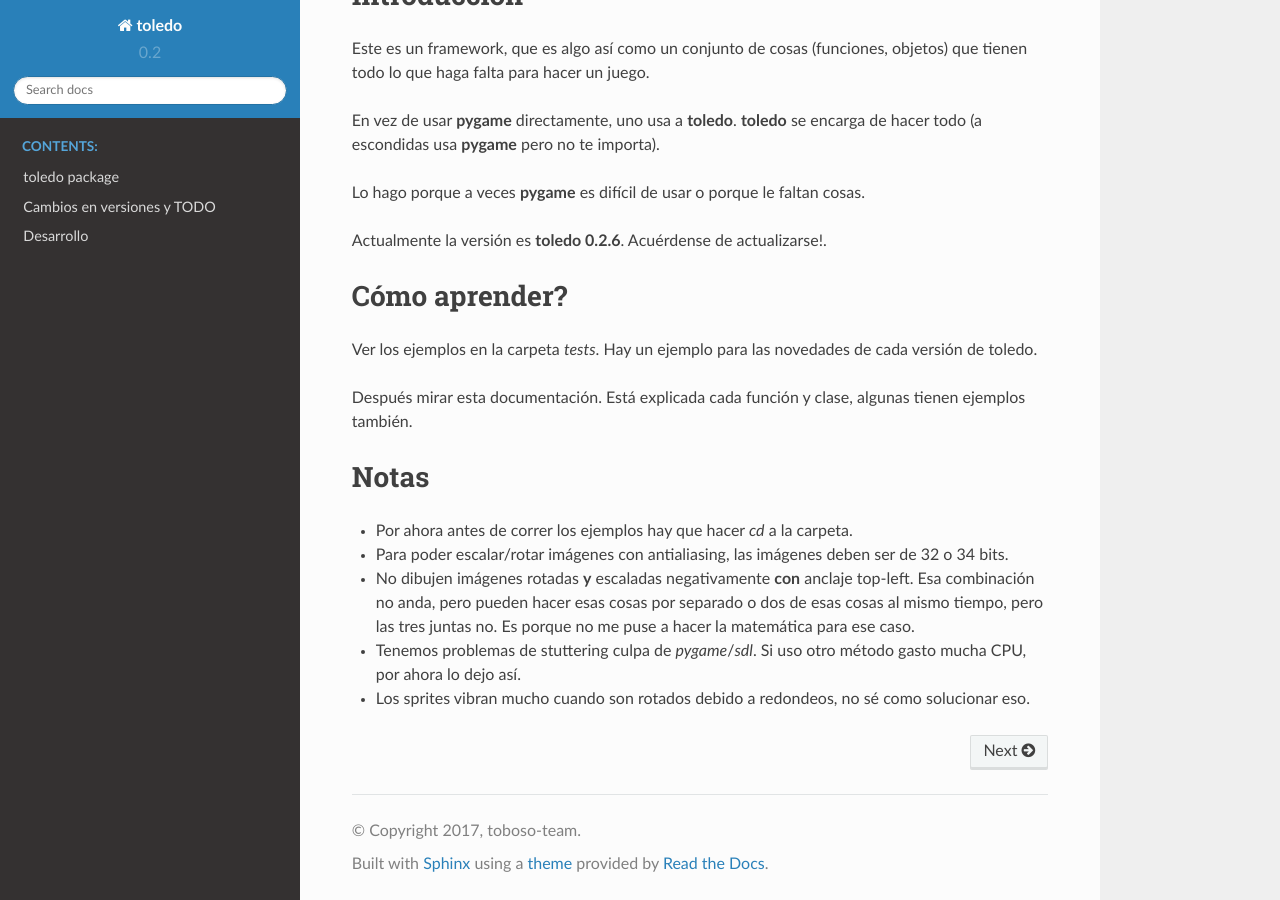
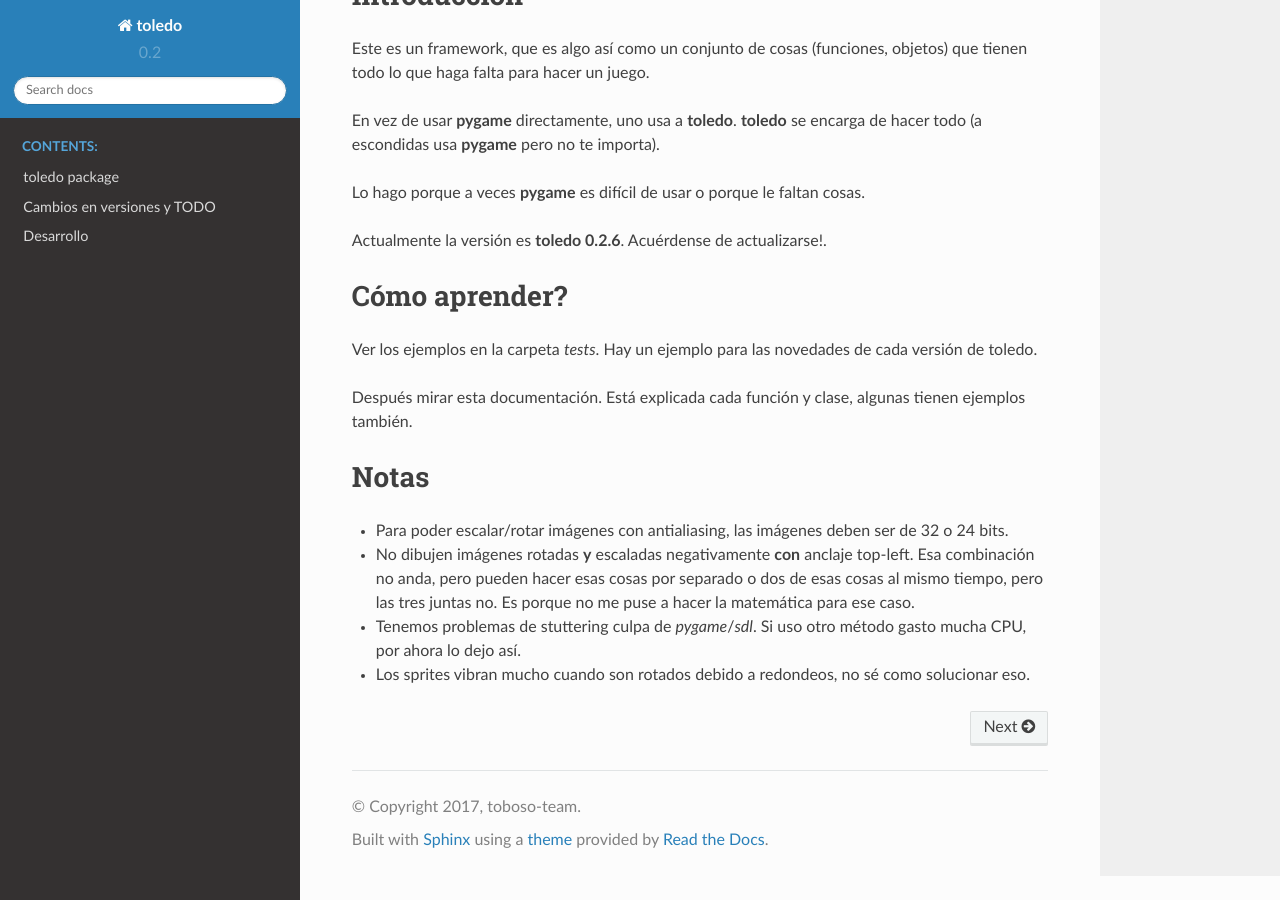
Before and after one commit to martinber/toledo, a Sphinx documentation site: the page built from docs/source/index.rst, in a window 1280 px wide and 900 px high, scrolled down 1036 px. Built offline with Sphinx 7.4.7 and the Read the Docs theme 2.0.0, drawn with Linux system fonts in a browser that asks for light colours.

```diff
--- a/docs/source/index.rst
+++ b/docs/source/index.rst
@@ -43,9 +43,8 @@ tienen ejemplos también.
 Notas
 =====
 
-- Por ahora antes de correr los ejemplos hay que hacer `cd` a la carpeta.
 - Para poder escalar/rotar imágenes con antialiasing, las imágenes deben ser de
-  32 o 34 bits.
+  32 o 24 bits.
 - No dibujen imágenes rotadas **y** escaladas negativamente **con** anclaje
   top-left. Esa combinación no anda, pero pueden hacer esas cosas por separado
   o dos de esas cosas al mismo tiempo, pero las tres juntas no. Es porque no
```
Also changed, not shown: 12 other files.
